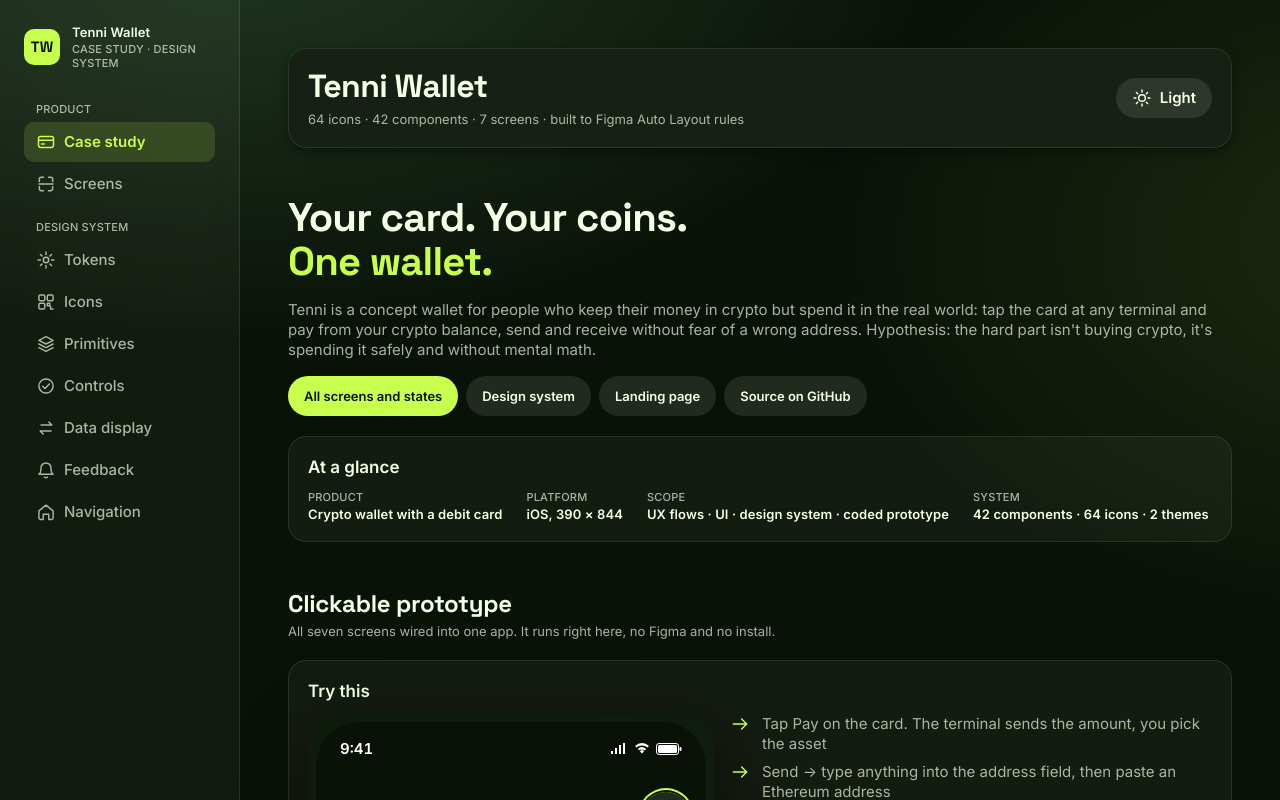
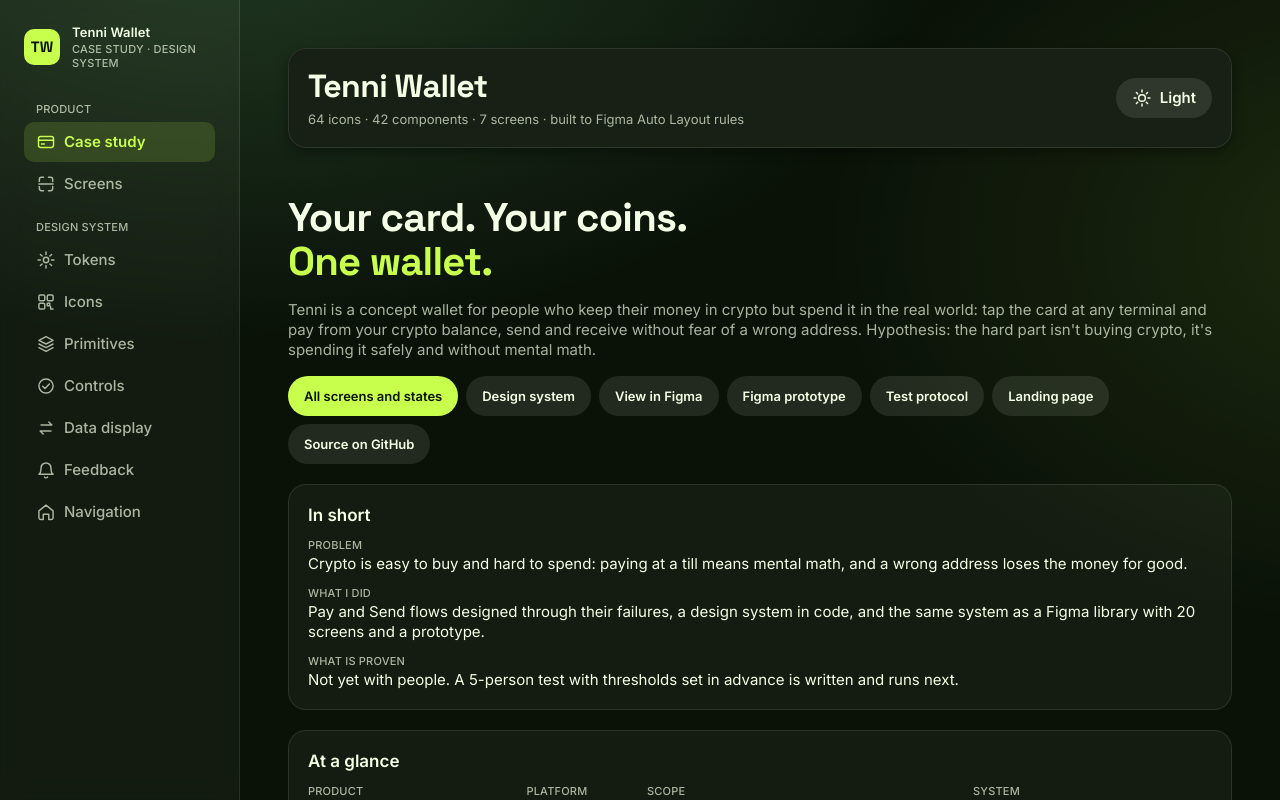
Before and after one commit to Gotodataru/Tenni_Wallet_UIUX, a React (Vite) app in the folder app/: page / in a window 1280 px wide. Shown: the top 800 px of the page. Built offline with nearby package versions, Linux system fonts and the light colour scheme.

Commit message:
Case study: add an 'In short' block and links to Figma and the test protocol

```diff
--- a/app/src/pages/Case.jsx
+++ b/app/src/pages/Case.jsx
@@ -8,6 +8,15 @@ import { ICON_NAMES } from '../icons/paths.js'
 import { Section, Spec, Cell } from './parts.jsx'
 
 const REPO = 'https://github.com/Gotodataru/Tenni_Wallet_UIUX'
+const FIGMA = 'https://www.figma.com/design/0ZzLBKXtXVnVgLirNT7KtM/Tenni-Wallet-Design-System'
+const FIGMA_PROTO = 'https://www.figma.com/proto/0ZzLBKXtXVnVgLirNT7KtM/Tenni-Wallet-Design-System?node-id=20-3577&starting-point-node-id=20%3A3577'
+const RESEARCH = `${REPO}/blob/master/research/README.md`
+
+const TLDR = [
+  ['Problem', 'Crypto is easy to buy and hard to spend: paying at a till means mental math, and a wrong address loses the money for good.'],
+  ['What I did', 'Pay and Send flows designed through their failures, a design system in code, and the same system as a Figma library with 20 screens and a prototype.'],
+  ['What is proven', 'Not yet with people. A 5-person test with thresholds set in advance is written and runs next.'],
+]
 
 const FACTS = [
   ['Product', 'Crypto wallet with a debit card'],
@@ -64,8 +73,7 @@ const STATES = [
 ]
 
 const NEXT = [
-  'Usability test of the Pay flow with 5 people who already hold crypto',
-  'Figma library: the layout already follows Auto Layout rules, so import is rename-and-combine, not redraw',
+  'Usability test with 5 people: the protocol and its thresholds are written, the sessions are next',
   'Swap and staking flows: the entry points exist, the flows don\'t yet',
 ]
 
@@ -100,10 +108,24 @@ export function Case({ theme }) {
           <Stack dir="row" gap={8} wrap>
             <a className="CaseLink CaseLink--primary" href="#screens">All screens and states</a>
             <a className="CaseLink" href="#tokens">Design system</a>
+            <a className="CaseLink" href={FIGMA} target="_blank" rel="noreferrer">View in Figma</a>
+            <a className="CaseLink" href={FIGMA_PROTO} target="_blank" rel="noreferrer">Figma prototype</a>
+            <a className="CaseLink" href={RESEARCH} target="_blank" rel="noreferrer">Test protocol</a>
             <a className="CaseLink" href="landing/">Landing page</a>
             <a className="CaseLink" href={REPO} target="_blank" rel="noreferrer">Source on GitHub</a>
           </Stack>
         </Stack>
+
+        <Spec title="In short" column>
+          <Stack gap={12}>
+            {TLDR.map(([k, v]) => (
+              <Stack key={k} gap={2}>
+                <Text variant="caption" tone="dim">{k}</Text>
+                <Text variant="body">{v}</Text>
+              </Stack>
+            ))}
+          </Stack>
+        </Spec>
 
         <Spec title="At a glance" column>
           <Stack dir="row" gap={24} wrap>
```
Also changed, not shown: 1 other file (tests, documents, lock files or other folders).
